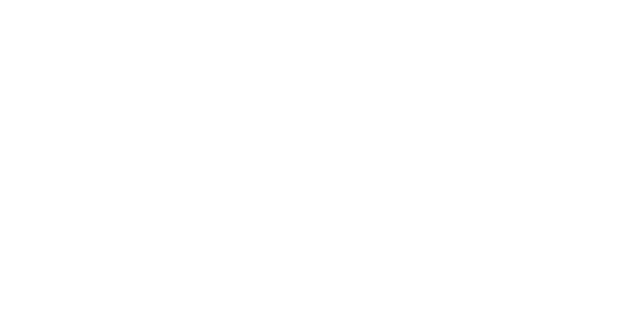
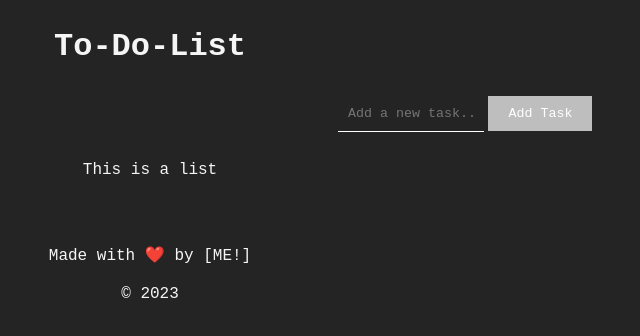
Before and after one commit to RiktigtSnyggaGreger/To-Do-List, a plain HTML site: page index.html in a window 1280 px wide. Shown: the whole page, without its empty margins (490-1130 px from the left). Drawn offline with Linux system fonts and the light colour scheme.

Commit message:
add To-Do List functionality with HTML, CSS, and JavaScript

```diff
--- a/index.html
+++ b/index.html
@@ -7,6 +7,19 @@
     <link rel="stylesheet" href="style.css">
 </head>
 <body>
+    <div class="container">
+        <h1>To-Do-List</h1>
+        <input class="taskInput" placeholder="Add a new task...">
+        <button id="addTaskButton">Add Task</button>
+    </div>
+    <div class="taskListContainer">
+        <p id="listHeader">This is a list</p>
+    </div>
 
+    <footer>
+        <p>Made with ❤️ by [ME!]</p>
+        <p>© 2023</p>
+    </footer>
+    <script src="script.js"></script>
 </body>
 </html>
--- /dev/null
+++ b/script.js
@@ -0,0 +1,30 @@
+const tasks = [];
+const taskInput = document.querySelector('.taskInput');
+const addTaskButton = document.getElementById('addTaskButton');
+const taskListContainer = document.querySelector('.taskListContainer');
+
+// Function to add a task
+function addTask() {
+    const task = taskInput.value.trim();
+
+    if (task) {
+        tasks.push(task);
+
+        const taskItem = document.createElement('div');
+        taskItem.textContent = task;
+        taskItem.className = 'taskItem';
+
+        taskListContainer.appendChild(taskItem);
+        taskInput.value = ''; // Clear the input field after adding the task
+    }
+}
+
+// Add click event listener to the button
+addTaskButton.addEventListener('click', addTask);
+
+// Add keypress event listener to the input field
+taskInput.addEventListener('keypress', (event) => {
+    if (event.key === 'Enter') {
+        addTask(); // Call the same function when Enter is pressed
+    }
+});
--- a/style.css
+++ b/style.css
@@ -0,0 +1,77 @@
+body {
+    background-color: rgb(36, 36, 36);
+    display: grid;
+    grid-template-columns: auto, 100px,auto;
+    grid-template-rows: auto, auto, auto, auto;
+
+}
+#listHeader {
+    font-family: 'Courier New', Courier, monospace;
+    size: 20px;
+    color: whitesmoke;
+}
+h1 {
+    font-family: 'Courier New', Courier, monospace;
+    color: whitesmoke;
+    grid-row: 1;
+    text-align: center;
+    margin-top: 20px;
+}
+p {
+    font-family: 'Courier New', Courier, monospace;
+    color: whitesmoke;
+    grid-row: 3;
+    text-align: center;
+    margin-top: 20px;
+}
+.taskInput {
+    font-family: 'Courier New', Courier, monospace;
+    color: whitesmoke;
+    grid-column: 2;
+    grid-row: 2;
+    background-color: rgb(36, 36, 36);
+    border: none;
+    border-bottom: 1px solid white;
+    width: 10%;
+    padding: 10px;
+    margin-left: 820px
+
+}
+.taskInput:focus {
+    outline: none;
+    border-bottom: 1px solid #4CAF50;
+}
+
+#addTaskButton {
+    font-family: 'Courier New', Courier, monospace;
+    background-color: #bebebe;
+    color: white;
+    border: none;
+    padding: 10px 20px;
+    cursor: pointer;
+    grid-column: 2;
+    grid-row: 3;
+    margin: 10px auto;
+}
+#addTaskButton:hover {
+    background-color: #4CAF50;
+}
+.taskListContainer {
+    font-family: 'Courier New', Courier, monospace;
+    color: whitesmoke;
+    display: flex;
+    flex-direction: column;
+    align-items: center;
+}
+.taskListContainer:hover {
+    background-color: #4caf4f11;
+}
+footer {
+    font-family: 'Courier New', Courier, monospace;
+    color: whitesmoke;
+    text-align: center;
+    margin-top: 20px;
+    padding: 10px;
+    grid-row: 4;
+    background-color: rgb(36, 36, 36);
+}
```
